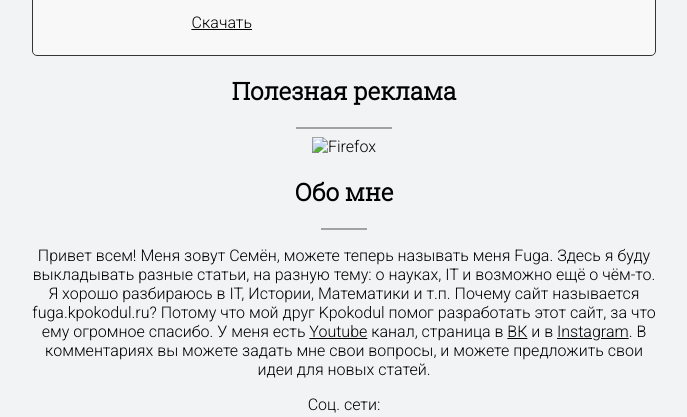
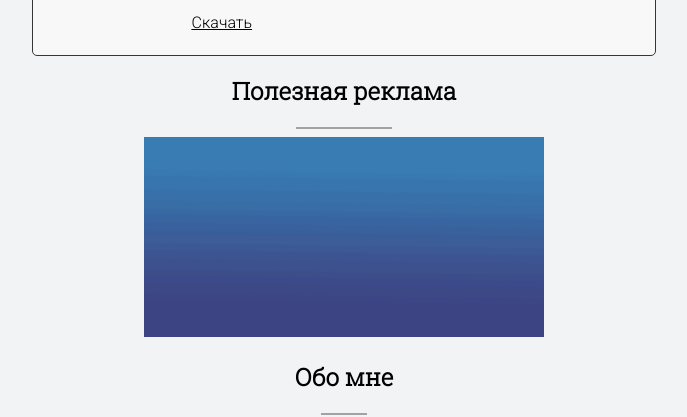
Before and after one commit to Kpokodul/fuga, a plain HTML site: page index.html in a window 1280 px wide. Shown: the part 1331-1748 px from the top of the page, without its empty margins (296-983 px from the left). Drawn offline with Linux system fonts and the light colour scheme.

Commit message:
Update index.html

```diff
--- a/index.html
+++ b/index.html
@@ -68,7 +68,7 @@
         <div class="fire">
             <h2>Полезная реклама</h2>
             <hr noshade style="width: 15%;">
-            <img src="img/baner1.gif" alt="Firefox" width="400px">
+            <img src="img/firefox1.gif" alt="Firefox" width="400px">
         </div>
 
         <div class="about">
```
